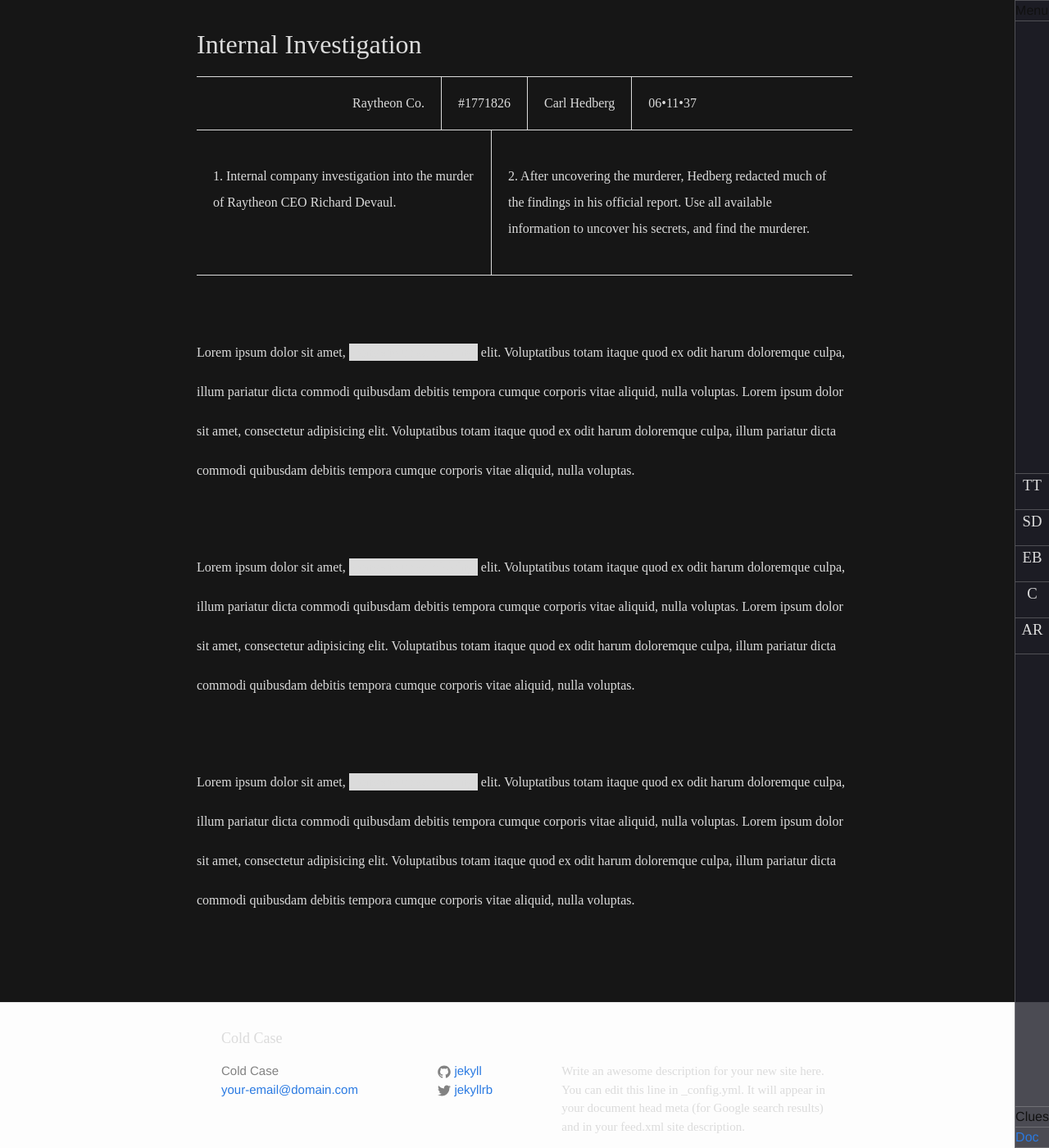
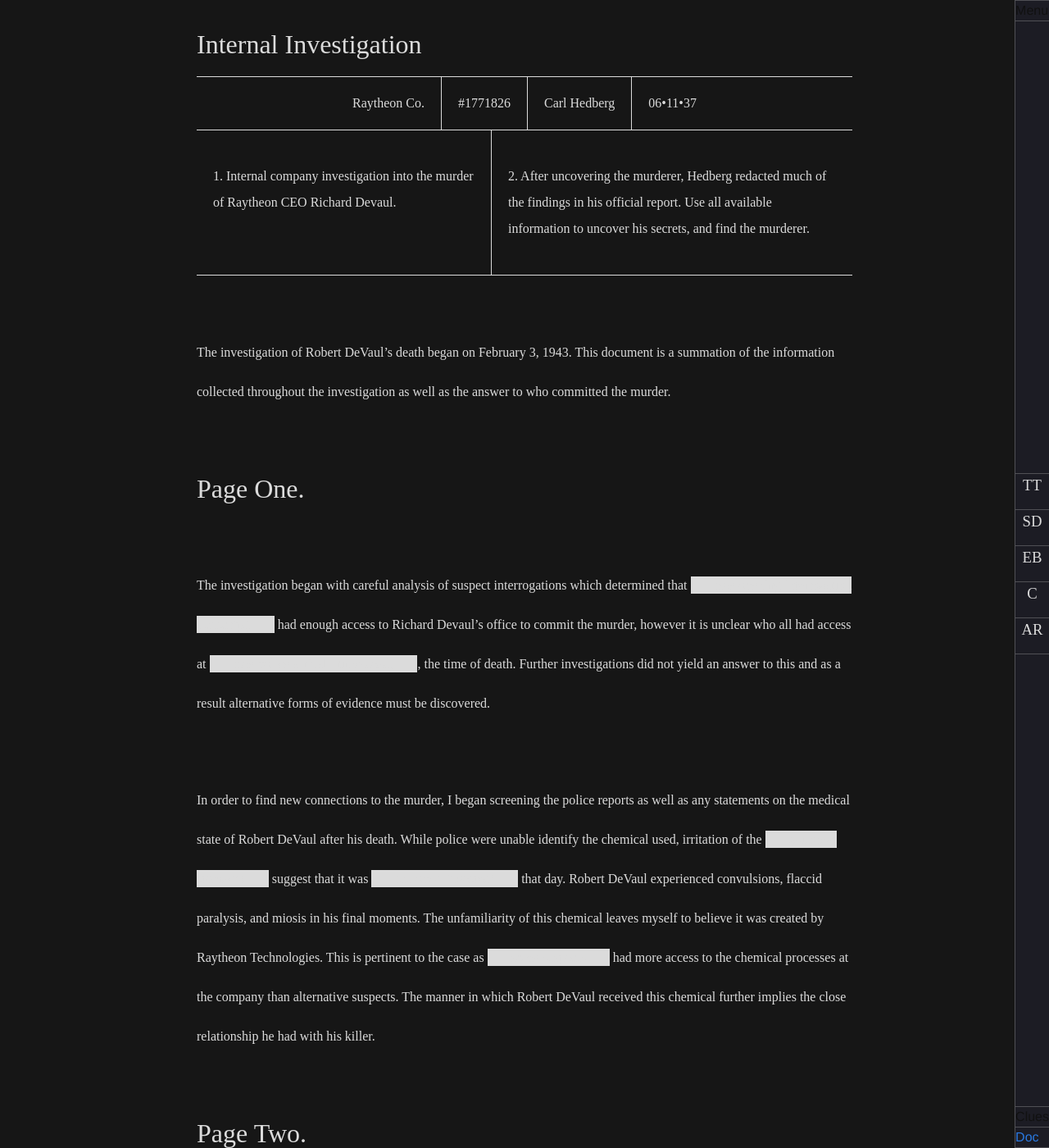
Before and after one commit to tatimblin/murder-mystery, a Jekyll site: the page built from redacted.html, in a window 1280 px wide and 1400 px high. Shown: the whole window at 82% size. Built offline with Jekyll 4.4.1, drawn with Linux system fonts in a browser that asks for light colours; nearby versions of some CDN libraries; some web fonts are replaced; some of the changed text lies outside the part shown.

Commit message:
Redacted doc content.

```diff
--- a/redacted.html
+++ b/redacted.html
@@ -54,13 +54,40 @@
             </div>
         </div>
         <p>
-        Lorem ipsum dolor sit amet, <span class="redact" id="0">consectetur adipisicing</span> elit. Voluptatibus totam itaque quod ex odit harum doloremque culpa, illum pariatur dicta commodi quibusdam debitis tempora cumque corporis vitae aliquid, nulla voluptas. Lorem ipsum dolor sit amet, consectetur adipisicing elit. Voluptatibus totam itaque quod ex odit harum doloremque culpa, illum pariatur dicta commodi quibusdam debitis tempora cumque corporis vitae aliquid, nulla voluptas.
+        The investigation of Robert DeVaul’s death began on February 3, 1943. This document is a summation of the information collected throughout the investigation as well as the answer to who committed the murder.
+        </p>
+        <h1>Page One.</h1>
+        <p>
+            The investigation began with careful analysis of suspect interrogations which determined that <span class="redact" id="0">___(see opening interrogation transcript)___</span> had enough access to Richard Devaul’s office to commit the murder, however it is unclear who all had access at <span class="redact" id="1">___(see police arrival - time dead)___</span>, the time of death. Further investigations did not yield an answer to this and as a result alternative forms of evidence must be discovered.
         </p>
         <p>
-        Lorem ipsum dolor sit amet, <span class="redact" id="1">consectetur adipisicing</span> elit. Voluptatibus totam itaque quod ex odit harum doloremque culpa, illum pariatur dicta commodi quibusdam debitis tempora cumque corporis vitae aliquid, nulla voluptas. Lorem ipsum dolor sit amet, consectetur adipisicing elit. Voluptatibus totam itaque quod ex odit harum doloremque culpa, illum pariatur dicta commodi quibusdam debitis tempora cumque corporis vitae aliquid, nulla voluptas.
+            In order to find new connections to the murder, I began screening the police reports as well as any statements on the medical state of Robert DeVaul after his death. While police were unable identify the chemical used, irritation of the <span class="redact" id="2">___(autopsy. stomach)___</span> suggest that it was  <span class="redact" id="3">___(autopsy. ingested)___</span> that day. Robert DeVaul experienced convulsions, flaccid paralysis, and miosis in his final moments. The unfamiliarity of this chemical leaves myself to believe it was created by Raytheon Technologies. This is pertinent to the case as <span class="redact" id="4">___some suspects___</span> had more access to the chemical processes at the company than alternative suspects. The manner in which Robert DeVaul received this chemical further implies the close relationship he had with his killer.
+        </p>
+        <h1>Page Two.</h1>
+        <p>
+            I now believe that the motives of each suspect are as following,
         </p>
         <p>
-        Lorem ipsum dolor sit amet, <span class="redact" id="2">consectetur adipisicing</span> elit. Voluptatibus totam itaque quod ex odit harum doloremque culpa, illum pariatur dicta commodi quibusdam debitis tempora cumque corporis vitae aliquid, nulla voluptas. Lorem ipsum dolor sit amet, consectetur adipisicing elit. Voluptatibus totam itaque quod ex odit harum doloremque culpa, illum pariatur dicta commodi quibusdam debitis tempora cumque corporis vitae aliquid, nulla voluptas.
+            As people became suspicious of <span class="redact" id="5">Alice</span> having an affair with Robert DeVaul/selling company information to competitors, the risks of ruining <span class="redact" id="6">her</span> family reputation were too high. Getting rid of Robert DeVaul was the only escape from this predicament.
+        </p>
+        <p>
+            Many believe <span class="redact" id="7">Theodore Tresler</span> sought to sabotage Raytheon after it received a government contract to provide weapons preparing for the war, due to <span class="redact" id="8">his ties to Germany</span>.
+        </p>
+        <p>
+            <span class="redact" id="9">Edwin’s</span> underappreciated work ethic has caused <span class="redact" id="10">him</span> to become resentful towards Richard DeVaul.
+        </p>
+        <p>
+            Resentful of the cards life dealt, <span class="redact" id="11">Simon</span> was beginning to reach a breaking point. A future at Raytheon Technologies was not in the plan and the money from <span class="redact" id="12">an inheritance</span> could not arrive soon enough.
+        </p>
+        <p>
+            Constantly belittled by Robert DeVaul, <span class="redact" id="13">William</span> became tired of working under him.  Known for his ruthless business tactics, Robert DeVaul was bound to be taken down by one of his altruistic employees.
+        </p>
+        <h1>Page Three.</h1>
+        <p>
+            Upon visiting the crime scene, I was able to find <span class="redact" id="14">____speech announcing new CEO____</span>. Unbeknownst to the police, this item could induce rage in the hardworking employees of Raytheon Technologies. This leads myself to believe the killer may have found this item and it pushed them to murder.
+        </p>
+        <p>
+
         </p>
     </div>
 </div>
```
